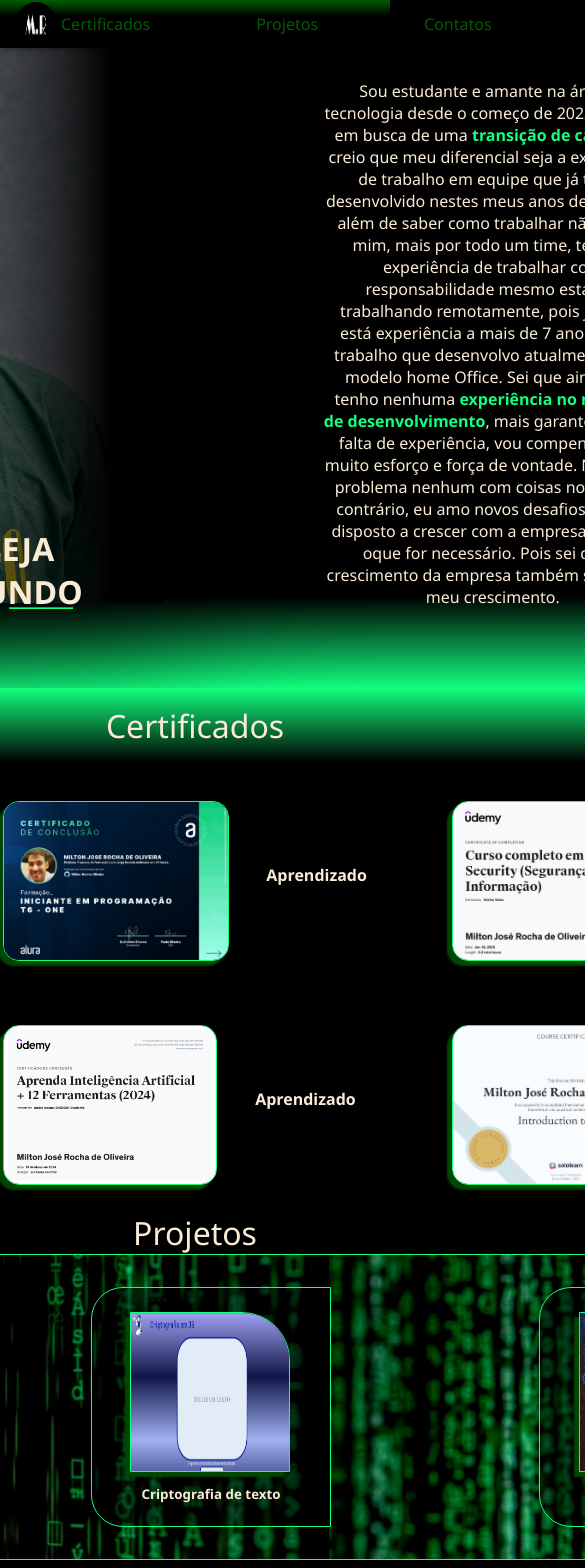
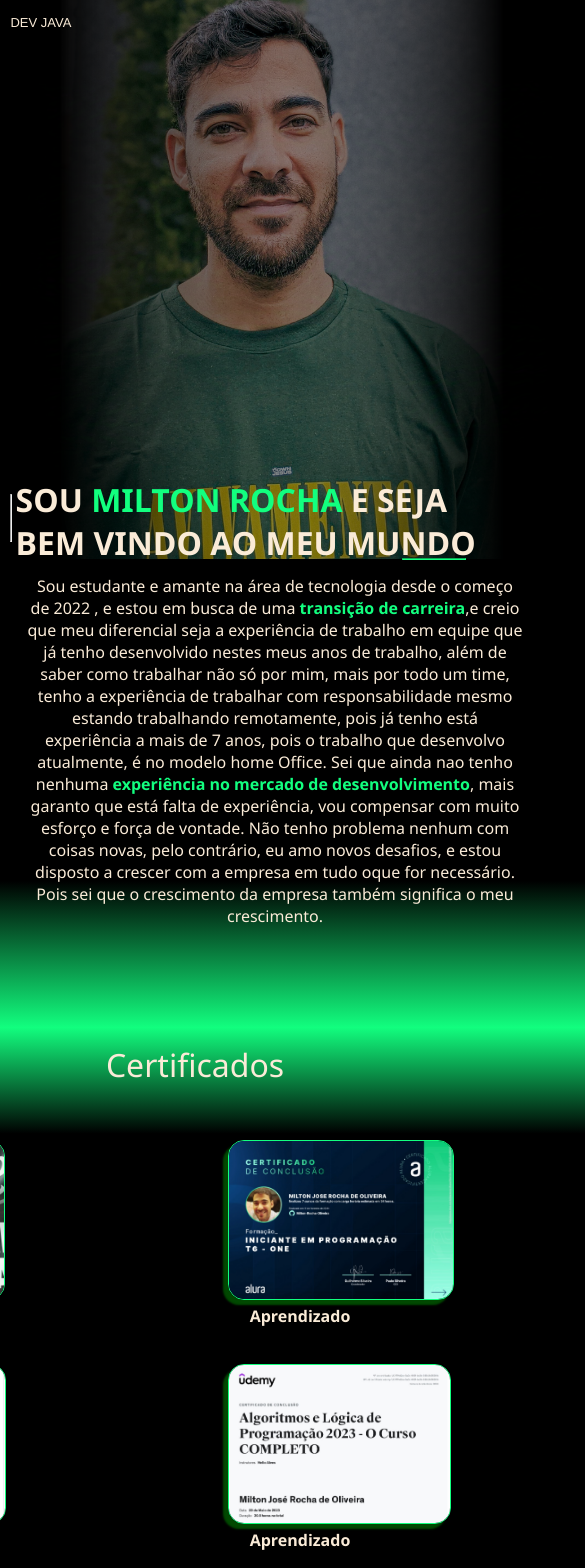
Before and after one commit to Milton-Rocha-Oliveira/portifolio-angular, an Angular app: page / in a window 390 px wide. Shown: the top 1568 px of the page, 585 px wide, since content can reach past the window. Built offline with nearby package versions, Linux system fonts and the light colour scheme.

Commit message:
reponsividade em andamento

```diff
--- a/src/app/app.component.css
+++ b/src/app/app.component.css
@@ -8,3 +8,21 @@
     flex-direction: column;
     align-items: center;
 }
+
+@media(max-width: 1200px){
+    *{
+        width: 1200px;
+    }
+}
+
+@media(max-width: 800px){
+    *{
+        width: 800px;
+    }
+}
+
+@media(max-width: 400px){
+    *{
+        width: 900px;
+    }
+}
--- a/src/app/app.component.html
+++ b/src/app/app.component.html
@@ -1,3 +1,3 @@
-<app-menu-bar></app-menu-bar>
+
 <app-home></app-home>
 <router-outlet></router-outlet>
--- a/src/app/components/about-me/about-me.component.css
+++ b/src/app/components/about-me/about-me.component.css
@@ -1,14 +1,23 @@
 
 .container__about-me{
-    margin-top: 3.0rem;
+
     width: 100%;
-    height: 40rem;
 
     display: flex;
     flex-direction: row;
 
     background: linear-gradient(#000000, #000000, #000000, #000000, #000000,#000000, #000000, #12ff7f);
 }
+
+.container__about-me-box__lefth{
+    max-height: 35rem;
+    margin-left: 5rem;
+    margin-bottom: 5.5rem;
+    background-size: 38rem;
+    background-image: url(/assets/Milton-ProfilePhoto.png);
+    box-shadow: 1rem 0px 10rem 0px black;
+}
+
 
 .texto__cabecalho{
     margin-top: 1rem;
@@ -34,14 +43,6 @@
     margin-left: 0.6rem;
 }
 
-.container__about-me-box__lefth{
-    margin-left: 5rem;
-    margin-bottom: 5.3rem;
-    background-size: 38rem;
-    background-image: url(/assets/Milton-ProfilePhoto.png);
-    box-shadow: 1rem 0px 10rem 0px black;
-}
-
 .container__about-me__texto > hr{
     height: 3rem;
     margin-top: 1rem;
@@ -63,12 +64,8 @@
 
 .container__about-me__texto__apresentacao{
     width: 30%;
-    padding: 2rem;
+
     margin: auto;
-    margin-left: 8rem;
-    margin-bottom: 6rem;
-
-    justify-content: center;
     text-align: center;
 }
 
@@ -93,3 +90,59 @@
     border: solid;
     border-radius: 0.5rem;
 }
+
+@media(max-width: 1200px){
+
+.container__about-me{
+    display: flex;
+    flex-direction: column;
+    justify-content: center;
+ }
+
+.container__about-me-box__lefth{
+    margin: auto;
+    margin-bottom: 2rem;
+    align-items: center;
+}
+
+.container__about-me__texto__apresentacao{
+    width: 60%;
+
+    margin: auto;
+    margin-bottom: 6rem;
+}
+
+}
+
+@media(max-width: 800px){
+
+    .container__about-me-box__lefth{
+        margin: auto;
+        margin-bottom: 1rem;
+        align-items: center;
+    }
+
+    .container__about-me__texto__apresentacao{
+        margin: auto;
+        margin-bottom: 6.3rem;
+    }
+}
+
+@media(max-width:400px){
+    .container__about-me{
+        margin-left: 5rem;
+        margin-right: 0rem;
+        width: 100%;
+    }
+    .container__about-me-box__lefth{
+        margin: auto;
+        margin-bottom: 1rem;
+        align-items: center;
+    }
+
+    .container__about-me__texto__apresentacao{
+        width: 55%;
+        margin: auto;
+        margin-bottom: 6.3rem;
+    }
+}
--- a/src/app/components/about-me/about-me.component.html
+++ b/src/app/components/about-me/about-me.component.html
@@ -9,9 +9,7 @@
         <h1>SOU<strong class="container__about-me__destaque-de-texto"> MILTON ROCHA </strong>E SEJA <br> BEM VINDO AO MEU MUNDO</h1>
     </div>
     <hr class="linha__inferior">
-    <div class="button">
-        <h2 onclick="download()">Download CV</h2>
-    </div>
+
     </div>
     <div class="container__about-me__texto__apresentacao">
         <p>
--- a/src/app/components/certificates/certificate/certificate.component.css
+++ b/src/app/components/certificates/certificate/certificate.component.css
@@ -1,4 +1,5 @@
 .certificate__container{
+    margin: auto;
     width: 26rem;
     height: 12rem;
     margin-top: 2rem;
@@ -50,3 +51,64 @@ img:hover{
 .certicate__content-text > p{
     font-size: smaller;
 }
+
+@media(max-width: 1200px){
+
+}
+
+@media(max-width: 800px){
+
+}
+
+@media(max-width: 400px){
+    .certificate__container{
+        margin: auto;
+        width: 26rem;
+        height: 12rem;
+        margin-top: 2rem;
+
+        display: flex;
+        flex-direction: column;
+
+        background: rgba(0, 0, 0, 0);
+        position: relative;
+
+
+        display: flex;
+        flex-direction: column;
+        overflow: hidden;
+
+    }
+
+    img{
+        height: 10rem;
+        border: 0.1rem solid #12ff7f;
+        border-radius: 1rem;
+
+        margin-top: 0.4rem;
+        margin-left: 1rem;
+
+        box-shadow: 2px 2px 27px 0px rgb(0, 71, 0);
+        -webkit-box-shadow: -5px 5px 2px 0px rgb(1, 72, 1);
+        -moz-box-shadow: 2px 9px 2px 0px rgb(2, 74, 2);
+
+        transition: transform 3s;
+    }
+
+    img:hover{
+        transform: scale(1.1);
+    }
+
+    .certicate__content-text{
+        height: 10rem;
+        width: 10rem;
+
+        margin-left: 0.5rem;
+
+        display: flex;
+        flex-direction: column;
+        justify-content: center;
+        text-align: center;
+    }
+
+}
--- a/src/app/components/certificates/certificates.component.css
+++ b/src/app/components/certificates/certificates.component.css
@@ -1,5 +1,6 @@
 
 .certificates__container{
+    margin: auto;
     background: linear-gradient(#12ff7f,#000000, #000000, #000000, #000000, #000000,#000000, #000000);
 }
 .certificates__container > h1 {
@@ -21,3 +22,30 @@
     flex-wrap: wrap;
 
 }
+
+
+@media(max-width: 1200px){
+
+}
+
+@media(max-width: 800px){
+
+}
+
+@media(max-width: 400px){
+
+.certificates__container{
+    background: linear-gradient(#12ff7f,#000000, #000000, #000000, #000000, #000000,#000000, #000000);
+}
+.certificates__container > h1 {
+    padding: 1rem;
+    justify-content: center;
+    text-align: center;
+
+    font-weight: 100;
+}
+
+.certificates__container__content{
+
+}
+}
--- a/src/app/components/contact/contact.component.css
+++ b/src/app/components/contact/contact.component.css
@@ -1,7 +1,9 @@
 .contact__container{
+    width: 100%;
     margin: 0%;
     display: flex;
     flex-direction: column;
+    flex-wrap: wrap;
 
 }
 
@@ -45,3 +47,52 @@
     margin: auto;
     max-height: 2.4rem;
 }
+
+@media(max-width: 1200px){
+    .contact__container{
+        margin: auto;
+        margin-bottom: 2rem;
+        margin-left: 1rem;
+        margin-right: 1rem;
+    }
+
+    .contact__container-contatos{
+        display: flex;
+        flex-direction: row;
+        align-items: center;
+
+        gap:1rem;
+    }
+
+
+    .contact__container-redes{
+        height: 3rem;
+        width: 10rem;
+
+        border: 1px solid #12ff7f;
+        border-radius: 0rem 4rem 0rem 4rem;
+
+        background: linear-gradient(#000000, #000000, #000000, #000000, #000000,#000000, #000000, #12ff7f);
+
+        display: flex;
+        flex-direction: row;
+        justify-content: center;
+    }
+
+    .contact__container-redes:hover{
+        background: linear-gradient(#12ff7f,#000000, #000000, #000000, #000000, #000000,#000000, #000000);
+    }
+
+    .contact__container-redes > img{
+        margin: auto;
+        max-height: 2.4rem;
+    }
+}
+
+@media(max-width: 800px){
+
+}
+
+@media(max-width: 400px){
+
+}
--- a/src/app/components/projects/project/project.component.css
+++ b/src/app/components/projects/project/project.component.css
@@ -8,7 +8,8 @@
     margin-left: 5rem;
     padding: 2.4rem;
 
-    background: rgba(0, 0, 0, 0.456);
+    background: linear-gradient(#12ff7f,#000000, #000000, #000000, #000000, #000000,#000000, #000000,#12ff7f);
+
 
 
     display: flex;
@@ -16,8 +17,13 @@
     overflow: hidden;
     justify-content: center;
 
-    border: 1px solid #12ff7f;
+    border: 1px solid #000000;
     border-radius: 2rem 0rem 0rem 2rem;
+
+    box-shadow: 2px 2px 27px 0px rgb(0, 71, 0);
+    -webkit-box-shadow: -5px 5px 2px 0px rgb(1, 72, 1);
+    -moz-box-shadow: 2px 9px 2px 0px rgb(2, 74, 2);
+
 
 }
 
@@ -29,10 +35,6 @@ img{
     border: 0.1rem solid #12ff7f;
     border-radius: 0rem 3rem 0rem 0rem;
     margin: auto;
-
-    box-shadow: 2px 2px 27px 0px rgb(0, 71, 0);
-    -webkit-box-shadow: -5px 5px 2px 0px rgb(1, 72, 1);
-    -moz-box-shadow: 2px 9px 2px 0px rgb(2, 74, 2);
 
     transition: transform 3s;
 
--- a/src/app/components/projects/projects.component.css
+++ b/src/app/components/projects/projects.component.css
@@ -1,18 +1,11 @@
 .projects__container__content{
-    width: 84.2rem;
-    margin: 0;
+    width: 100%;
+    margin: auto;
     display: flex;
 
     justify-content: space-around;
     align-items: center;
     flex-wrap: wrap;
-
-    background-image: url(/assets/fundo-dev.png);
-    background-size: 60%;
-
-    border: 1px solid #12ff7f;
-   /* background: linear-gradient(#000000, #000000, #000000, #000000, #000000,#000000, #000000, #12ff7f);
-*/
 }
 
 .projects__container > h1{
@@ -20,3 +13,31 @@
 
     text-align: center;
 }
+
+@media(max-width: 1200px){
+
+
+}
+
+@media(max-width: 800px){
+
+}
+
+@media(max-width: 400px){
+   .projects__container{
+    width: 100%;
+    margin: auto;
+    display: flex;
+
+    justify-content: center;
+    align-items: center;
+
+}
+
+.projects__container > h1{
+    font-weight: 100;
+
+    text-align: center;
+
+}
+}
--- a/src/app/pages/home/home.component.css
+++ b/src/app/pages/home/home.component.css
@@ -0,0 +1,4 @@
+*{
+    margin: 0;
+    margin-top: -1px;
+}
```
